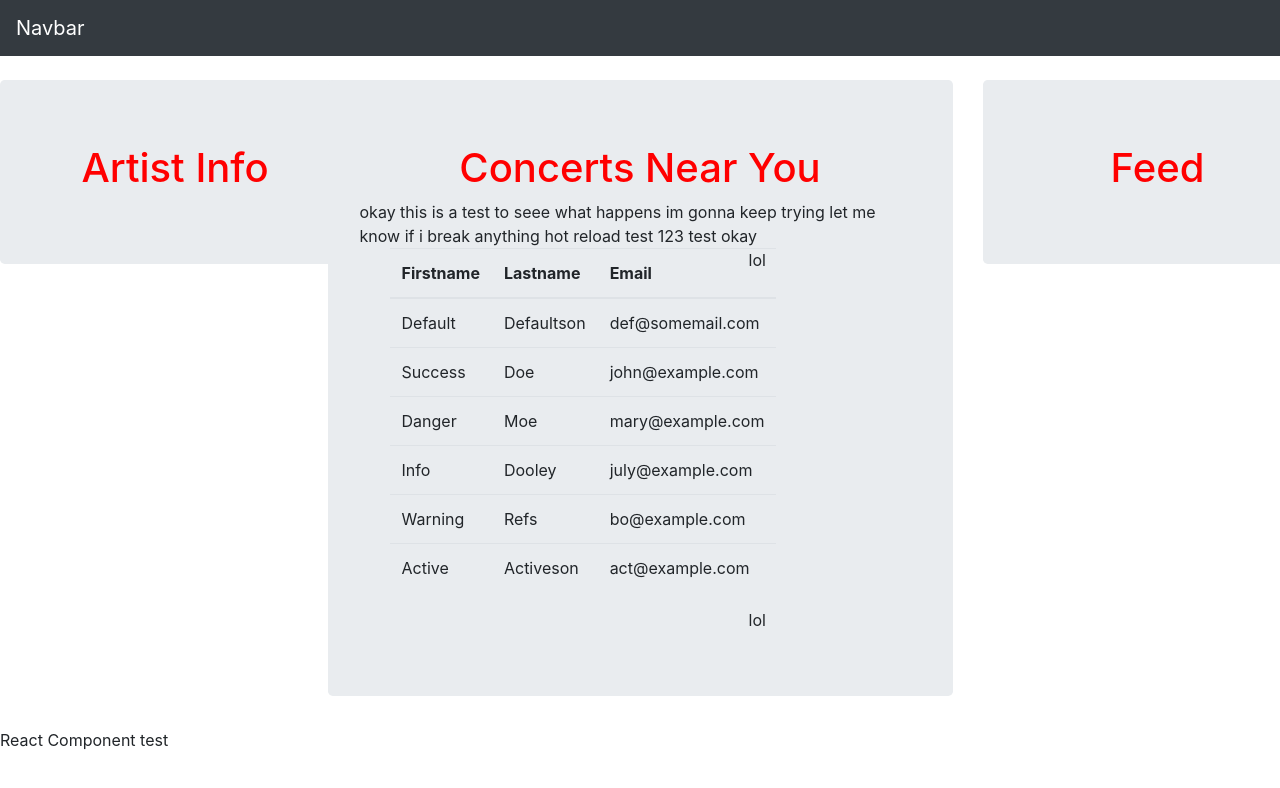
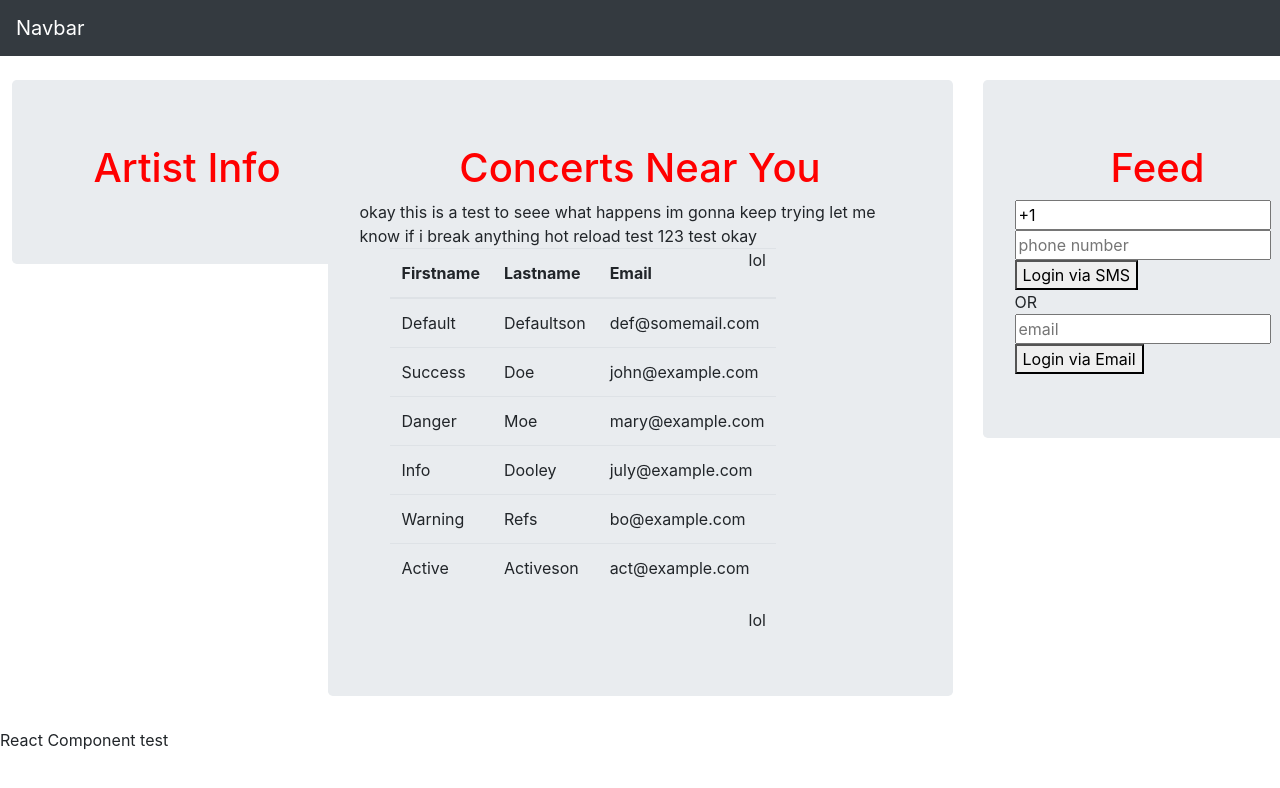
Before and after one commit to brycelang/event, a React app: page / in a window 1280 px wide. Shown: the top 788 px of the page. Built offline with nearby package versions, Linux system fonts and the light colour scheme.

Commit message:
Facebook Account Kit

```diff
--- a/public/assets/styles/styles.css
+++ b/public/assets/styles/styles.css
@@ -2,5 +2,11 @@ h1 {
   color: red;
 }
 html{
-  width: auto;
+  width: 100%;
 }
+body{
+  width: 100%;
+  height: 100%;
+  overflow-y: scroll;
+  overflow-x: hidden;
+}
--- a/public/index.html
+++ b/public/index.html
@@ -52,7 +52,7 @@
   <br>
   <div class="row content">
     <div class=" col-md-3">
-      <div class="jumbotron" style="width: 350px;">
+      <div class="jumbotron" style="width: 350px; margin-left: 12px;">
         <h1 style="text-align: center;">Artist Info</h1>
 
       </div>
@@ -125,6 +125,12 @@
     <div class="col-md-3">
       <div class="jumbotron" style="width: 350px;">
         <h1 style="text-align: center;">Feed</h1>
+        <input value="+1" id="country_code" />
+        <input placeholder="phone number" id="phone_number"/>
+        <button onclick="smsLogin();">Login via SMS</button>
+        <div>OR</div>
+        <input placeholder="email" id="email"/>
+        <button onclick="emailLogin();">Login via Email</button>
         </div>
     </div>
     <div class="row">
@@ -153,6 +159,60 @@
   </script>
 
 
+<script>
+  // initialize Account Kit with CSRF protection
+  AccountKit_OnInteractive = function(){
+    AccountKit.init(
+      {
+        appId:"267084637230022",
+        state:"test",
+        version:"v1.0",
+        fbAppEventsEnabled:true,
+        redirect:"https://ovent.herokuapp.com/"
+      }
+    );
+  };
+
+  // login callback
+  function loginCallback(response) {
+    if (response.status === "PARTIALLY_AUTHENTICATED") {
+      var code = response.code;
+      var csrf = response.state;
+      // Send code to server to exchange for access token
+    }
+    else if (response.status === "NOT_AUTHENTICATED") {
+      // handle authentication failure
+    }
+    else if (response.status === "BAD_PARAMS") {
+      // handle bad parameters
+    }
+  }
+
+  // phone form submission handler
+  function smsLogin() {
+    var countryCode = document.getElementById("country_code").value;
+    var phoneNumber = document.getElementById("phone_number").value;
+    AccountKit.login(
+      'PHONE',
+      {countryCode: countryCode, phoneNumber: phoneNumber}, // will use default values if not specified
+      loginCallback
+    );
+  }
+
+
+  // email form submission handler
+  function emailLogin() {
+    var emailAddress = document.getElementById("email").value;
+    AccountKit.login(
+      'EMAIL',
+      {emailAddress: emailAddress},
+      loginCallback
+    );
+  }
+</script>
+
+
+
   <div id="status">
   </div>
   <script src="dist/bundle.js"></script>
```
